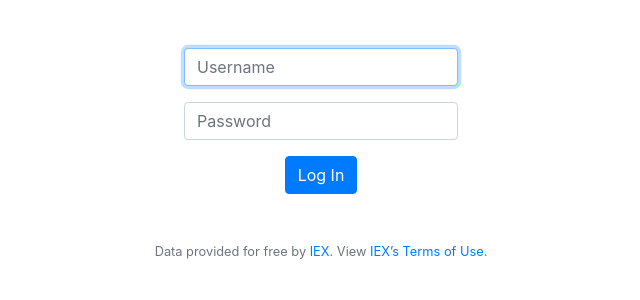
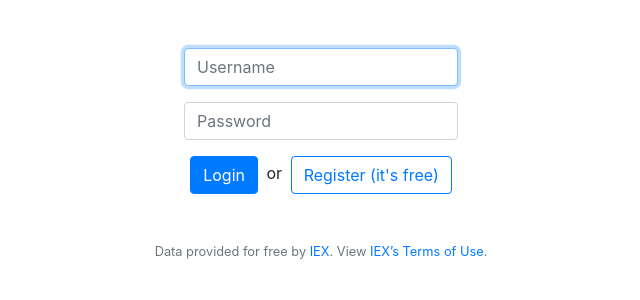
Before and after one commit to Lucifer21123/stock-trading-app, a Flask app: page /login in a window 1280 px wide. Shown: the part 76-376 px from the top of the page, without its empty margins (319-959 px from the left). Run offline with Flask 2, Linux system fonts and the light colour scheme; some libraries are stand-ins or nearby versions.

Commit message:
fix: register btn

```diff
--- a/finance/templates/login.html
+++ b/finance/templates/login.html
@@ -14,6 +14,9 @@
             <input required class="form-control" name="password" placeholder="Password" type="password">
         </div>
 
-        <button class="btn btn-primary" type="submit">Log In</button>
+        <button class="btn btn-primary mr-1" type="submit">Login</button>
+        <span>or</span>
+        <a href="/register"><button class="btn btn-outline-primary ml-1" type="button">Register (it's free)</button></a>
+
     </form>
 {% endblock %}
```
Also changed, not shown: 2 other files.
